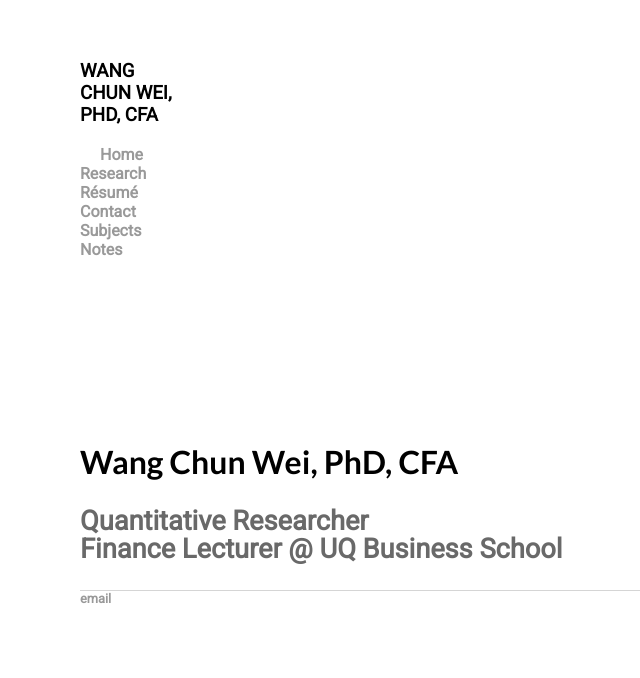
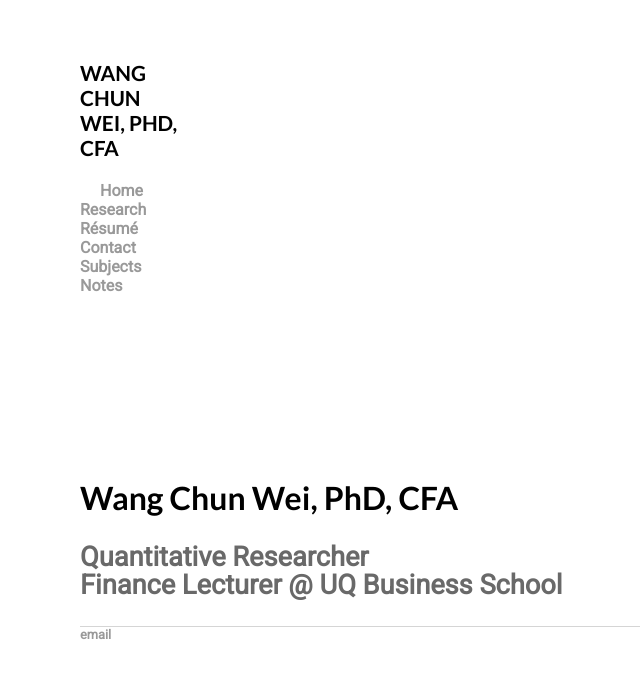
Before and after one commit to weiwangchun/weiwangchun.github.io, a Jekyll site: the page built from index.html, in a window 1280 px wide. Shown: the top 678 px of the page, without its empty margins (112-752 px from the left). Built offline with Jekyll 4.4.1, drawn with Linux system fonts in a browser that asks for light colours; some web fonts are replaced.

Commit message:
Update main.css

```diff
--- a/css/main.css
+++ b/css/main.css
@@ -36,6 +36,14 @@
     font-size: 1.7em;
 }
 
+h3 {
+    font-size: 1.3em;
+    font-family:'Lato', sans-serif;
+}
+
+
+
+
 p {
     font-size: 1em;
     font-family: 'Roboto', sans-serif;
```
